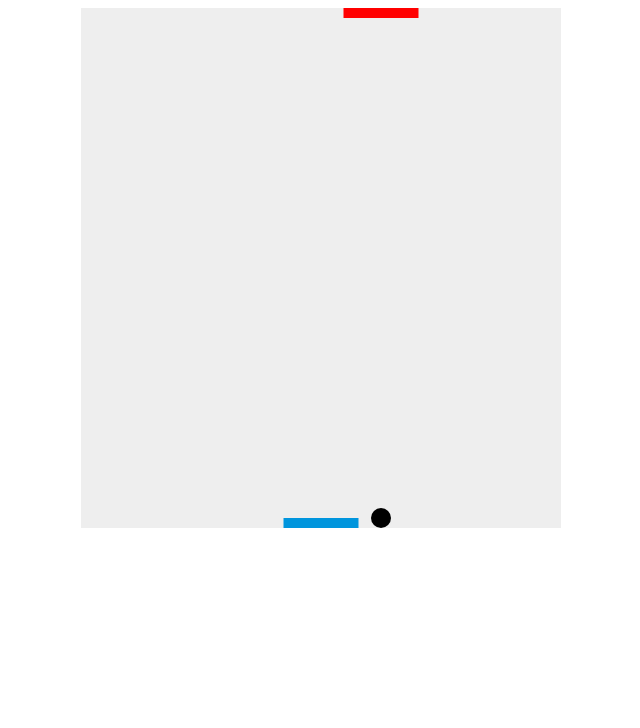
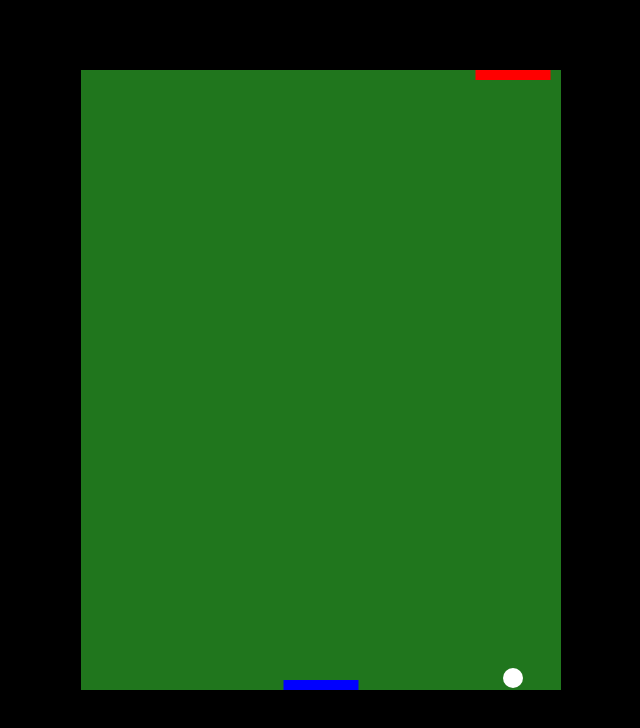
Before and after one commit to Naro-Kuoch/Canvas-Project, a plain HTML site: page src/index.html in a window 1280 px wide. Shown: the whole page, without its empty margins (319-959 px from the left). Drawn offline with Linux system fonts and the light colour scheme.

Commit message:
version 2

```diff
--- a/assets/css/index.css
+++ b/assets/css/index.css
@@ -1,7 +1,10 @@
-
+body{
+    background-color: black;
+}
 
 canvas {
-    background: #eee;
+    margin: auto;
+    margin-top: 70px;
+    background: #20761D;
     display: block;
-    margin: auto;
 }
--- a/assets/js/index.js
+++ b/assets/js/index.js
@@ -4,8 +4,8 @@ var ctx = canvas.getContext("2d");
 var ballRadius = 10;
 var x = canvas.width/2;
 var y = canvas.height-30;
-var dx = 2;
-var dy = -2;
+var dx = 3;
+var dy = -3;
 
 var score=0;
 //paddle property for user
@@ -47,14 +47,14 @@ function keyUpHandler(e) {
 function drawBall() {
     ctx.beginPath();
     ctx.arc(x, y, ballRadius, 0, Math.PI*2);
-    ctx.fillStyle = "black";
+    ctx.fillStyle = "white";
     ctx.fill();
     ctx.closePath();
 }
 function drawPaddle() {
     ctx.beginPath();
     ctx.rect(paddleX, canvas.height-paddleHeight, paddleWidth, paddleHeight);
-    ctx.fillStyle = "#0095DD";
+    ctx.fillStyle = "blue";
     ctx.fill();
     ctx.closePath();
 }
@@ -71,6 +71,7 @@ function draw() {
     drawBall();
     drawPaddle();
     drawPaddleGame();
+
     // if(paddleGx+speed>canvas.width-paddleWidth){
     //     speed=-speed;
     // }
--- a/src/index.html
+++ b/src/index.html
@@ -8,7 +8,7 @@
 
 </head>
 <body>
-    <canvas id="myCanvas" width="480" height="520"></canvas>
+    <canvas id="myCanvas" width="480" height="620"></canvas>
 
     </canvas>
     <script src="../assets/js/index.js"></script>
```
